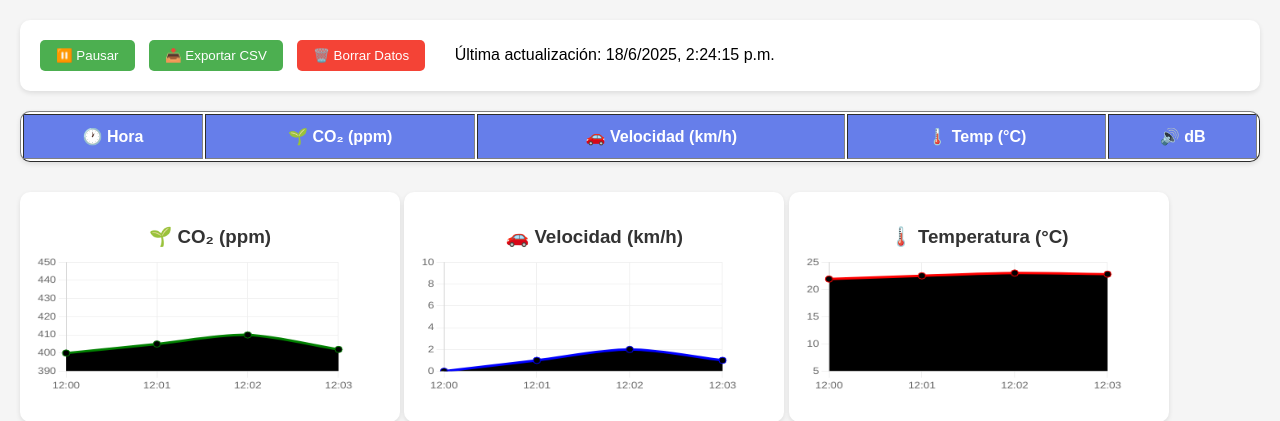
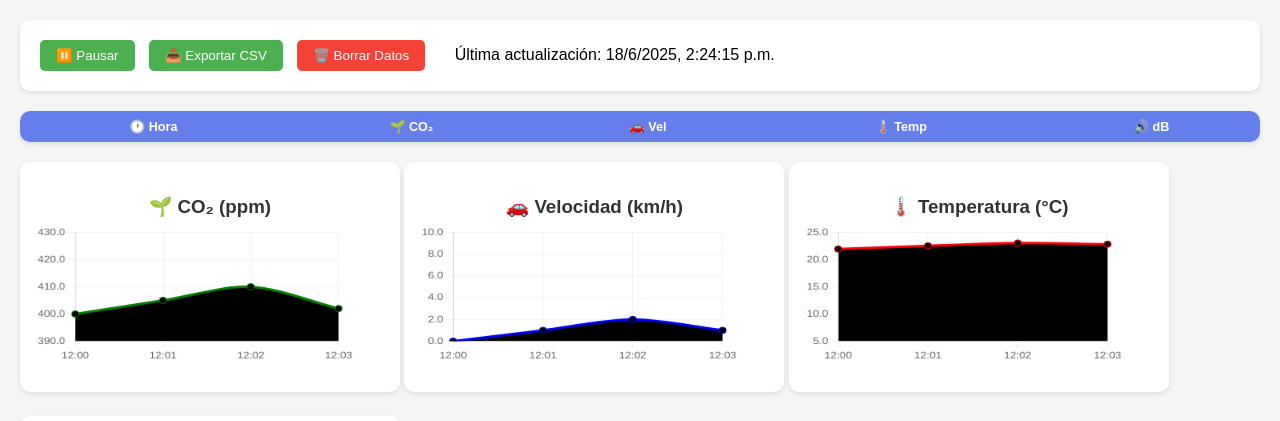
Before and after one commit to sammmcv/lectorSensoresPagWeb, a Flask app: page / in a window 1280 px wide. Shown: the part 159-580 px from the top of the page. Run offline with Flask 3, Linux system fonts and the light colour scheme; tables that the repository leaves empty hold one stand-in row (values such as "Sample post"); lists and menus that the app fills with data are empty.

Commit message:
graficas adaptativas

```diff
--- a/templates/index.html
+++ b/templates/index.html
@@ -51,23 +51,34 @@
         .controls button:hover { background: #45a049; }
         .controls button.danger { background: #f44336; }
         .controls button.danger:hover { background: #da190b; }
-        table {
-            margin-bottom: 30px;
+
+        /* Tabla más compacta */
+        .table-container {
+            max-height: 300px;
+            overflow-y: auto;
             background: white;
             border-radius: 10px;
-            overflow: hidden;
             box-shadow: 0 2px 5px rgba(0,0,0,0.1);
+            margin-bottom: 20px;
+        }
+        table {
             width: 100%;
+            border-collapse: collapse;
+            font-size: 14px;
         }
         table th {
             background: #667eea;
             color: white;
-            padding: 12px;
+            padding: 8px;
+            position: sticky;
+            top: 0;
+            z-index: 10;
         }
         table td {
-            padding: 10px;
+            padding: 6px 8px;
             border-bottom: 1px solid #eee;
         }
+
         .chart-container {
             margin-bottom: 24px;
             width: 350px;
@@ -88,7 +99,7 @@
             color: #333;
             text-align: center;
         }
-        thead th { font-size: 1em; }
+        thead th { font-size: 0.9em; }
         td, th { text-align: center; }
         .valor-critico { background-color: #ffebee !important; color: #c62828; }
         .valor-normal { background-color: #e8f5e8 !important; color: #2e7d32; }
@@ -149,14 +160,17 @@
         </div>
     </div>
 
-    <table border="1" id="tabla">
+    <!-- Tabla más compacta con scroll -->
+    <div class="table-container">
+        <table id="tabla">
             <thead>
                 <tr>
-                <th>🕐 Hora</th><th>🌱 CO₂ (ppm)</th><th>🚗 Velocidad (km/h)</th><th>🌡️ Temp (°C)</th><th>🔊 dB</th>
+                    <th>🕐 Hora</th><th>🌱 CO₂</th><th>🚗 Vel</th><th>🌡️ Temp</th><th>🔊 dB</th>
                 </tr>
             </thead>
             <tbody></tbody>
         </table>
+    </div>
 
     <div class="chart-container">
         <h3>🌱 CO₂ (ppm)</h3>
@@ -180,20 +194,42 @@
         let autoRefresh = true;
         let refreshInterval;
 
+        // Variables para rangos adaptativos
+        let rangosCO2 = { min: 390, max: 430 };
+        let rangosTemp = { min: 5, max: 25 };
+        let rangosVel = { min: 0, max: 10 };
+        let rangosDB = { min: 20, max: 85 };
+
         // Función para convertir UTC a hora de CDMX
         function convertirAHoraCDMX(timestampUTC) {
             const fecha = new Date(timestampUTC + ' UTC');
             const options = {
                 timeZone: 'America/Mexico_City',
-                year: 'numeric',
-                month: '2-digit',
-                day: '2-digit',
                 hour: '2-digit',
                 minute: '2-digit',
                 second: '2-digit',
                 hour12: false
             };
             return fecha.toLocaleString('es-MX', options);
+        }
+
+        // Función para calcular rango adaptativo
+        function calcularRangoAdaptativo(datos, rangoActual, margenPorcentaje = 0.15) {
+            if (!datos || datos.length === 0) return rangoActual;
+
+            const min = Math.min(...datos);
+            const max = Math.max(...datos);
+            const rango = max - min;
+            const margen = Math.max(rango * margenPorcentaje, 2); // Margen mínimo de 2 unidades
+
+            const nuevoMin = min - margen;
+            const nuevoMax = max + margen;
+
+            // Solo expandir el rango, nunca contraer bruscamente
+            return {
+                min: Math.min(rangoActual.min, nuevoMin),
+                max: Math.max(rangoActual.max, nuevoMax)
+            };
         }
 
         // Función para clasificar valores y aplicar estilos
@@ -246,6 +282,11 @@
                 const response = await fetch('/borrar', { method: 'POST' });
                 const result = await response.json();
                 alert(result.status);
+                // Resetear rangos al borrar datos
+                rangosCO2 = { min: 390, max: 430 };
+                rangosTemp = { min: 5, max: 25 };
+                rangosVel = { min: 0, max: 10 };
+                rangosDB = { min: 20, max: 85 };
                 cargarDatos();
             }
         }
@@ -276,10 +317,11 @@
                     document.getElementById('stat-vel').textContent = Number(ultimo[2]).toFixed(1);
                     document.getElementById('stat-db').textContent = Number(ultimo[4]).toFixed(1);
 
-                    datos.reverse().forEach(row => {
+                    // Llenar tabla (solo últimos 15 registros para mantenerla compacta)
+                    datos.slice(0, 15).reverse().forEach(row => {
                         let tr = document.createElement('tr');
 
-                        // Convertir la hora a CDMX y mostrarla
+                        // Convertir la hora a CDMX (solo HH:MM:SS)
                         const horaCDMX = convertirAHoraCDMX(row[0]);
 
                         row.forEach((d, i) => {
@@ -289,32 +331,40 @@
                             } else {
                                 const valor = Number(d);
                                 if (i === 1) {
-                                    td.innerText = valor.toFixed(3);
+                                    td.innerText = valor.toFixed(1);
                                     td.className = clasificarValor(valor, 'co2');
                                 } else if (i === 2) {
-                                    td.innerText = valor.toFixed(2);
+                                    td.innerText = valor.toFixed(1);
                                     td.className = clasificarValor(valor, 'vel');
                                 } else if (i === 3) {
-                                    td.innerText = valor.toFixed(2);
+                                    td.innerText = valor.toFixed(1);
                                     td.className = clasificarValor(valor, 'temp');
                                 } else if (i === 4) {
-                                    td.innerText = valor.toFixed(1);
+                                    td.innerText = valor.toFixed(0);
                                     td.className = clasificarValor(valor, 'db');
                                 }
                             }
                             tr.appendChild(td);
                         });
                         tbody.appendChild(tr);
+                    });
 
-                        // Solo mostrar últimas 10 lecturas en gráficas
-                        if (labels.length < 10) {
-                            labels.push(horaCDMX.split(' ')[1]);
+                    // Preparar datos para gráficas (últimos 10 puntos)
+                    datos.slice(0, 10).reverse().forEach(row => {
+                        const horaCDMX = convertirAHoraCDMX(row[0]);
+                        labels.push(horaCDMX);
                         co2.push(Number(row[1]));
                         velocidad.push(Number(row[2]));
                         temp.push(Number(row[3]));
                         db.push(Number(row[4]));
-                        }
                     });
+
+                    // Calcular rangos adaptativos
+                    rangosCO2 = calcularRangoAdaptativo(co2, rangosCO2);
+                    rangosTemp = calcularRangoAdaptativo(temp, rangosTemp);
+                    rangosVel = calcularRangoAdaptativo(velocidad, rangosVel);
+                    rangosDB = calcularRangoAdaptativo(db, rangosDB);
+
                 } else {
                     // Datos fake si no hay reales
                     document.getElementById('statsContainer').style.display = 'none';
@@ -326,11 +376,11 @@
                     db = [55, 58, 62, 56];
                 }
 
-                // Actualizar gráficas con rangos ajustados a tus datos reales
-                updateChart('co2', labels, co2, 'green', 390, 450);
-                updateChart('vel', labels, velocidad, 'blue', 0, 10);
-                updateChart('temp', labels, temp, 'red', 5, 25);  // Ajustado para tus temperaturas
-                updateChart('db', labels, db, 'orange', 45, 75);  // Ajustado para tus dB
+                // Actualizar gráficas con rangos adaptativos
+                updateChart('co2', labels, co2, 'green', rangosCO2.min, rangosCO2.max);
+                updateChart('vel', labels, velocidad, 'blue', rangosVel.min, rangosVel.max);
+                updateChart('temp', labels, temp, 'red', rangosTemp.min, rangosTemp.max);
+                updateChart('db', labels, db, 'orange', rangosDB.min, rangosDB.max);
 
                 if (showFake) tbody.innerHTML = '';
 
@@ -366,9 +416,14 @@
                     responsive: true,
                     scales: {
                         y: {
-                            min: min,
-                            max: max,
-                            grid: { color: '#f0f0f0' }
+                            min: Math.round(min * 10) / 10,
+                            max: Math.round(max * 10) / 10,
+                            grid: { color: '#f0f0f0' },
+                            ticks: {
+                                callback: function(value) {
+                                    return value.toFixed(1);
+                                }
+                            }
                         },
                         x: {
                             grid: { color: '#f0f0f0' }
@@ -379,7 +434,12 @@
                         tooltip: {
                             backgroundColor: 'rgba(0,0,0,0.8)',
                             titleColor: 'white',
-                            bodyColor: 'white'
+                            bodyColor: 'white',
+                            callbacks: {
+                                label: function(context) {
+                                    return `${tipo.toUpperCase()}: ${context.parsed.y.toFixed(2)}`;
+                                }
+                            }
                         }
                     }
                 }
```
Lines whose indentation alone changed are shown as unchanged.
